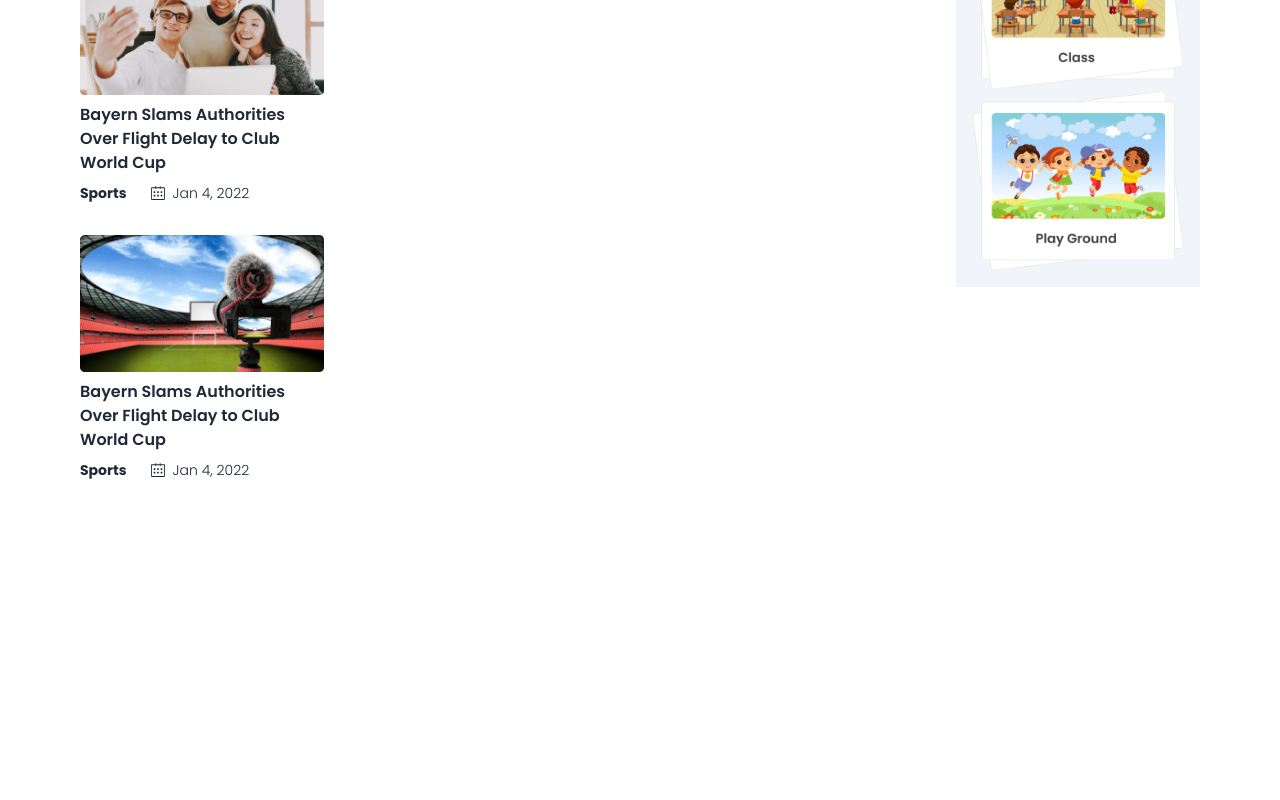
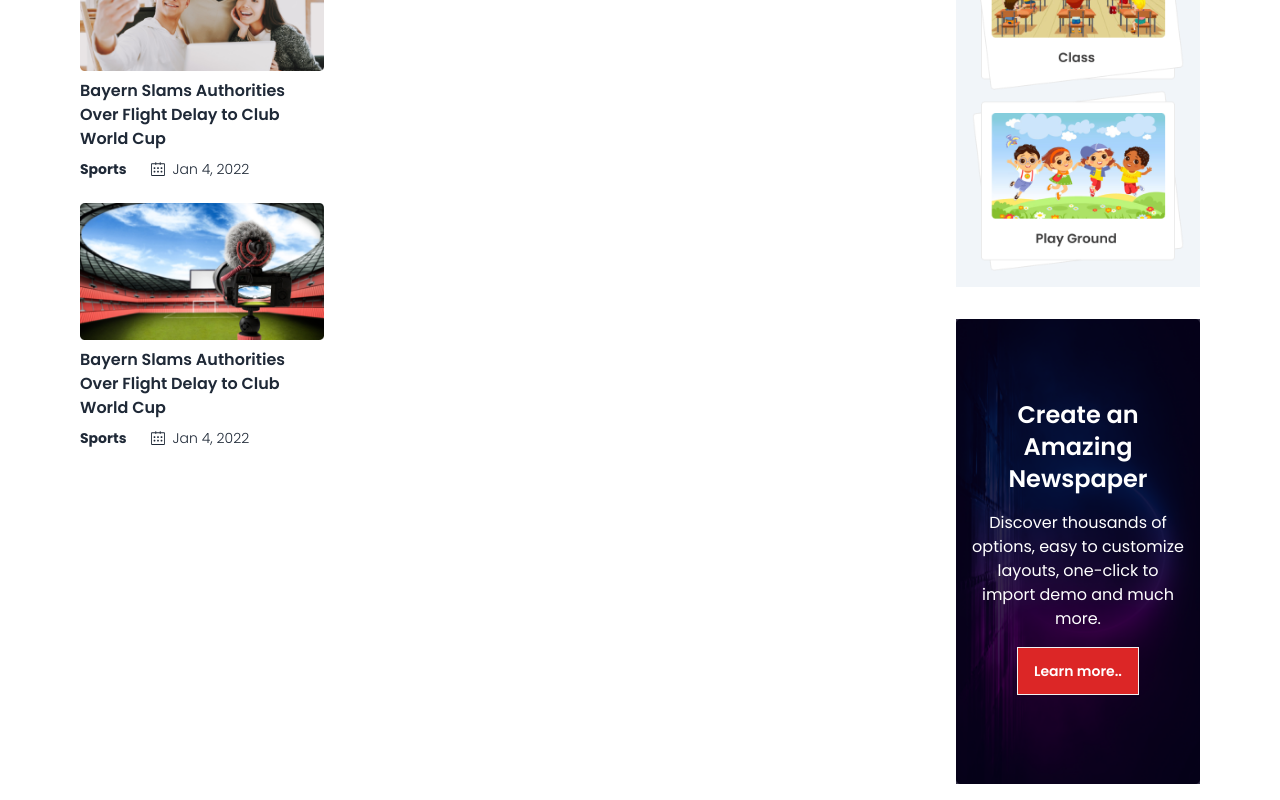
Before and after one commit to yousof-ali/dragon-news, a React (Vite) app: page / in a window 1280 px wide. Shown: the part 1053-1853 px from the top of the page. Before the commit the page ends 1549 px from the top, so only its background shows below. Built offline with nearby package versions, Linux system fonts and the light colour scheme.

Commit message:
right nav done

```diff
--- a/src/Pages/shared/Leftsidenav/Leftsidenav.jsx
+++ b/src/Pages/shared/Leftsidenav/Leftsidenav.jsx
@@ -17,7 +17,7 @@ const Leftsidenav = () => {
     }, [])
         ;
     return (
-        <div className="p-4 space-y-8">
+        <div className="p-4 space-y-6">
             <h2 className="font-semibold">All Category</h2>
             <div className="space-y-4 ml-4">
                 {
@@ -37,7 +37,7 @@ const Leftsidenav = () => {
                     </div>
                 </div>
             </div>
-            <div className="space-y-2">
+            <div className="space-y-2 ">
                 <Link>
                     <img className="mb-2" src={photo2} alt="" />
                     <h2 className="font-semibold">Bayern Slams Authorities Over Flight Delay to Club World Cup</h2>
--- a/src/Pages/shared/Rightsidenav/Rightsidenav.jsx
+++ b/src/Pages/shared/Rightsidenav/Rightsidenav.jsx
@@ -3,6 +3,7 @@ import { FaFacebook, FaGoogle, FaGithub, FaInstagram, FaTwitter } from "react-ic
 import qzone1 from '../../../assets/qZone1.png'
 import qzone2 from '../../../assets/qZone2.png'
 import qzone3 from '../../../assets/qZone3.png'
+import bg from '../../../assets/bg.png'
 
 const Rightsidenav = () => {
     return (
@@ -39,10 +40,18 @@ const Rightsidenav = () => {
 
             <div className="p-4 bg-slate-100">
                 <h2 className="font-semibold mb-2">Q-Zone</h2>
-                <img  src={qzone1} alt="" />
-                <img src={qzone2} alt="" />
-                <img src={qzone3} alt="" />
+                <img className="mx-auto" src={qzone1} alt="" />
+                <img className="mx-auto" src={qzone2} alt="" />
+                <img className="mx-auto" src={qzone3} alt="" />
 
+            </div>
+            <div className="relative text-white" >
+                <img src={bg} alt="" />
+                <div className="absolute md:top-0  lg:top-16 p-4 lg:space-y-4 text-center">
+                    <h2 className="font-semibold text-2xl">Create an Amazing Newspaper</h2>
+                    <p>Discover thousands of options, easy to customize layouts, one-click to import demo and much more.</p>
+                    <button className="btn rounded-none bg-red-600 hover:bg-red-400 text-white ">Learn more..</button>
+                </div>
             </div>
         </div>
     );
```
